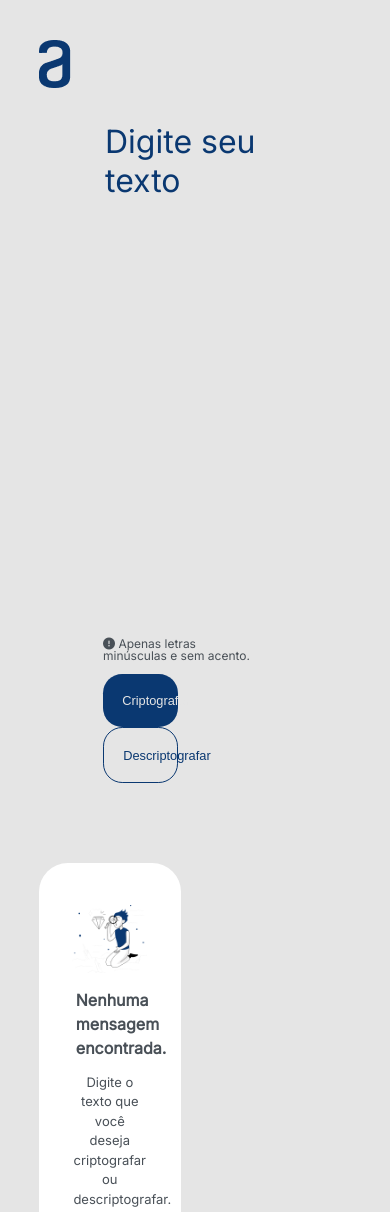
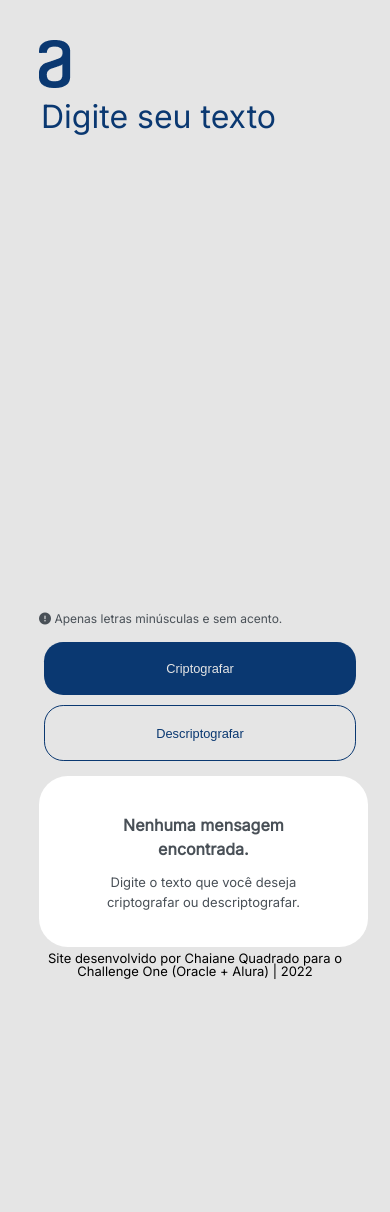
Before and after one commit to chaiaq/ChallengeOne_decodificador, a plain HTML site: page index.html in a window 390 px wide. Shown: the top 1212 px of the page. After the commit the page ends 1018 px from the top, so only its background shows below. Drawn offline with Linux system fonts and the light colour scheme.

Commit message:
fnl_30/12

```diff
--- a/style.css
+++ b/style.css
@@ -143,3 +143,48 @@ footer {
     text-align: center;
     font-size: small;
 }
+
+/*adaptação para dispostivios moveis*/
+@media screen and (max-width: 820px) {
+    .principal {
+        width: 100%;
+        margin: 10px 0;
+    }
+    .lateral {
+        width: 100%;
+        height: auto;
+        margin: 10px 0;
+    }
+    .lateral img {
+        display: none;
+    }
+    #criptografado {
+        height: max-content;
+    }
+}
+
+@media screen and (max-width: 390px) {
+    .principal {
+        width: 100%;
+        margin: 5px 0;
+    }
+    .lateral {
+        width: 90%;
+        height: auto;
+        margin: 5px 0;
+    }
+    .lateral img {
+        display: none;
+    }
+    #crip {
+        width: 100%;
+        margin: 5px;
+    }
+    #descrip {
+        width: 100%;
+        margin: 5px;
+    }
+    #criptografado {
+        height: max-content;
+    }
+}
```
Also changed, not shown: 1 other file.
